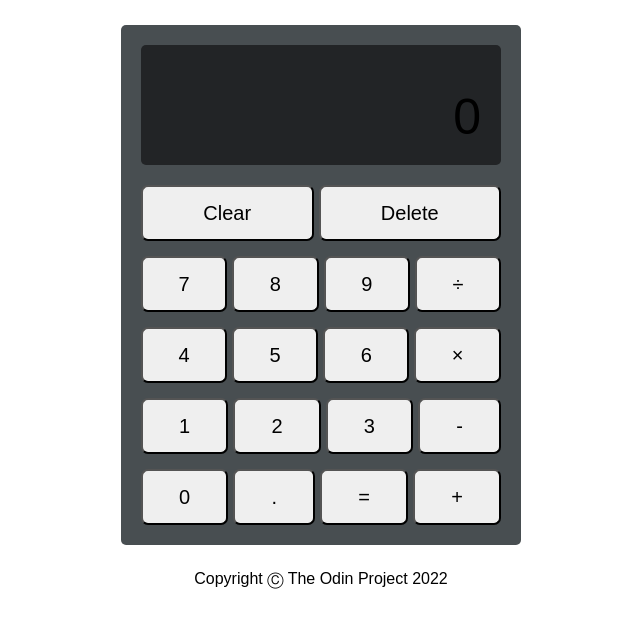
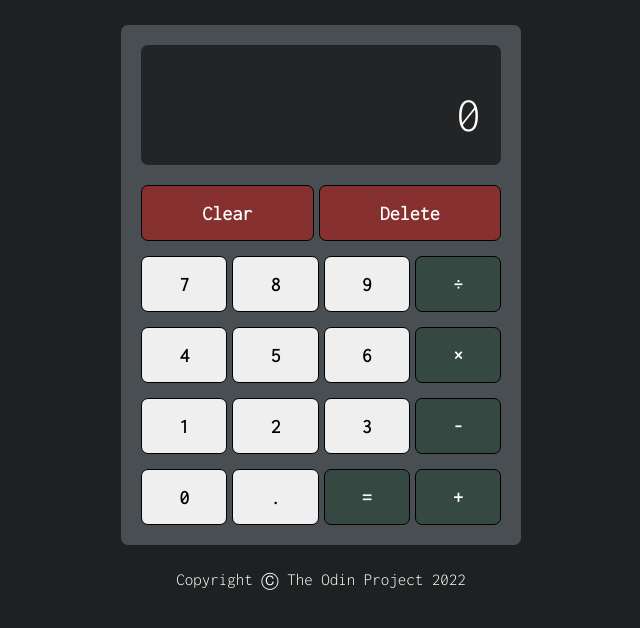
Before and after one commit to khattab97/calculator, a plain HTML site: page index.html in a window 1280 px wide. Shown: the whole page, without its empty margins (319-959 px from the left). Drawn offline with Linux system fonts and the light colour scheme.

Commit message:
Add font, change color, and add hover and active style

```diff
--- a/style.css
+++ b/style.css
@@ -1,11 +1,13 @@
+@import url('https://fonts.googleapis.com/css2?family=Inconsolata:wght@300&family=Lobster&display=swap');
 body, html {
     margin: 0;
     padding: 0;
-    font-family: sans-serif;
+    font-family: 'Inconsolata', monospace;
     display: flex;
     flex-direction: column;
     justify-content: center;
     align-items: center;
+    background-color: #1e2021;
 
 }
 
@@ -17,7 +19,7 @@ body, html {
     height: 520px;
     width: 400px;
     margin: 25px;
-    border-radius: 5px;
+    border-radius: 7px;
     background-color: #484e51;
 }
 
@@ -28,14 +30,16 @@ body, html {
     height: 120px;
     width: 360px;
     margin: 20px;
-    border-radius: 5px;
+    border-radius: 7px;
     padding: 10px 20px;
     background-color: #222426;
+    color: white;
 }
 
 #submitted-num{
     height: 40px;
     width: 100%;
+    font-size: 25px;
 }
 
 #active-num{
@@ -70,4 +74,50 @@ button {
     flex-grow: 1;
     border-radius: 7px;
     font-size: 20px;
+    border: 1px solid black;
+    font-family: 'Inconsolata', monospace;
+    font-weight: bold;
 }
+
+button:hover {
+    background-color: #bfc2c3;
+}
+
+button:active {
+    background-color: #a9abab;
+}
+
+button[data-operator], #equalsBtn {
+    background-color: #364842;
+    color: white;
+}
+
+button[data-operator]:hover, #equalsBtn:hover {
+    background-color: #455a53;
+}
+
+button[data-operator]:active, #equalsBtn:hover {
+    background-color: #3d4e48;
+}
+
+#clear, #delete {
+    background-color: #873030;
+    color: white;
+}
+#clear:hover {
+    background-color: #8d3e3e;
+}
+
+#delete:hover {
+    background-color: #8d3e3e;
+}
+
+#clear:active, #delete:active {
+    background-color: #7a3333;
+}
+
+footer {
+    color: white;
+    margin-bottom: 20px;
+    font-size: 17px;
+}
```
